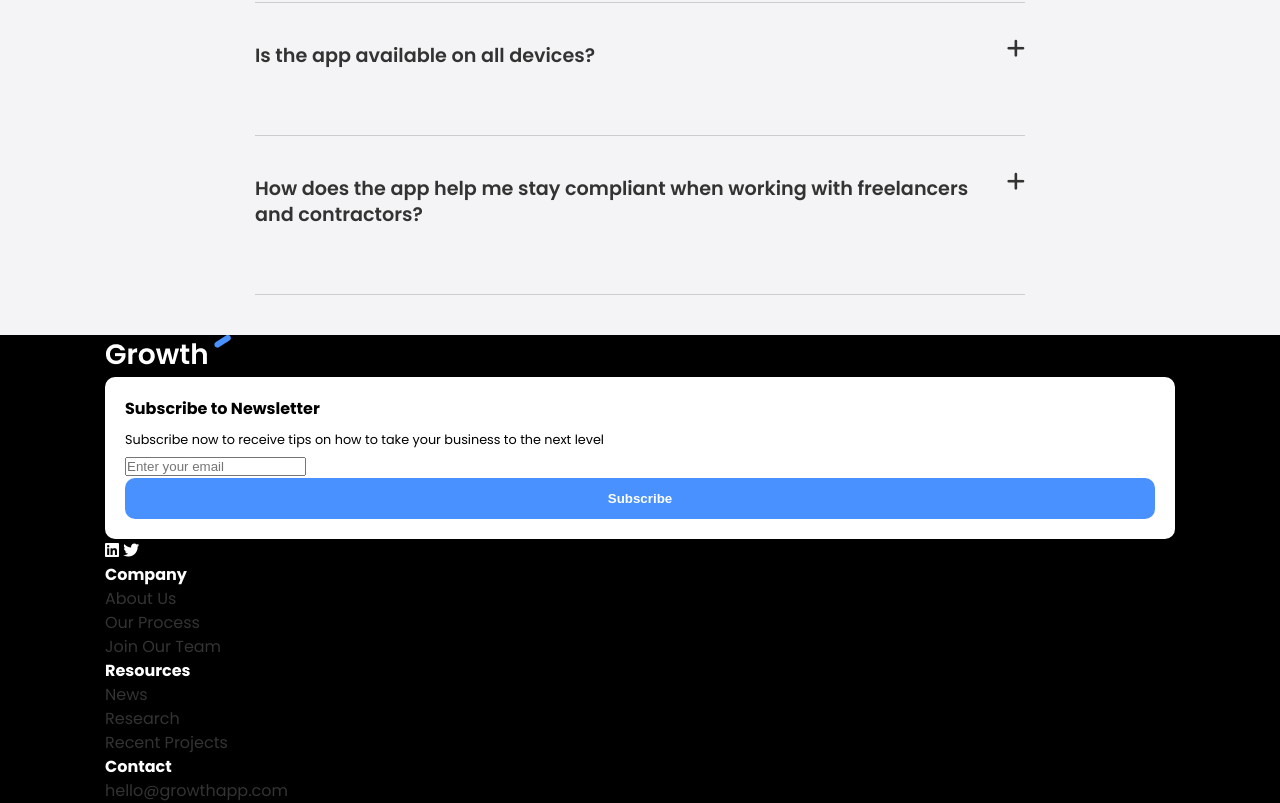
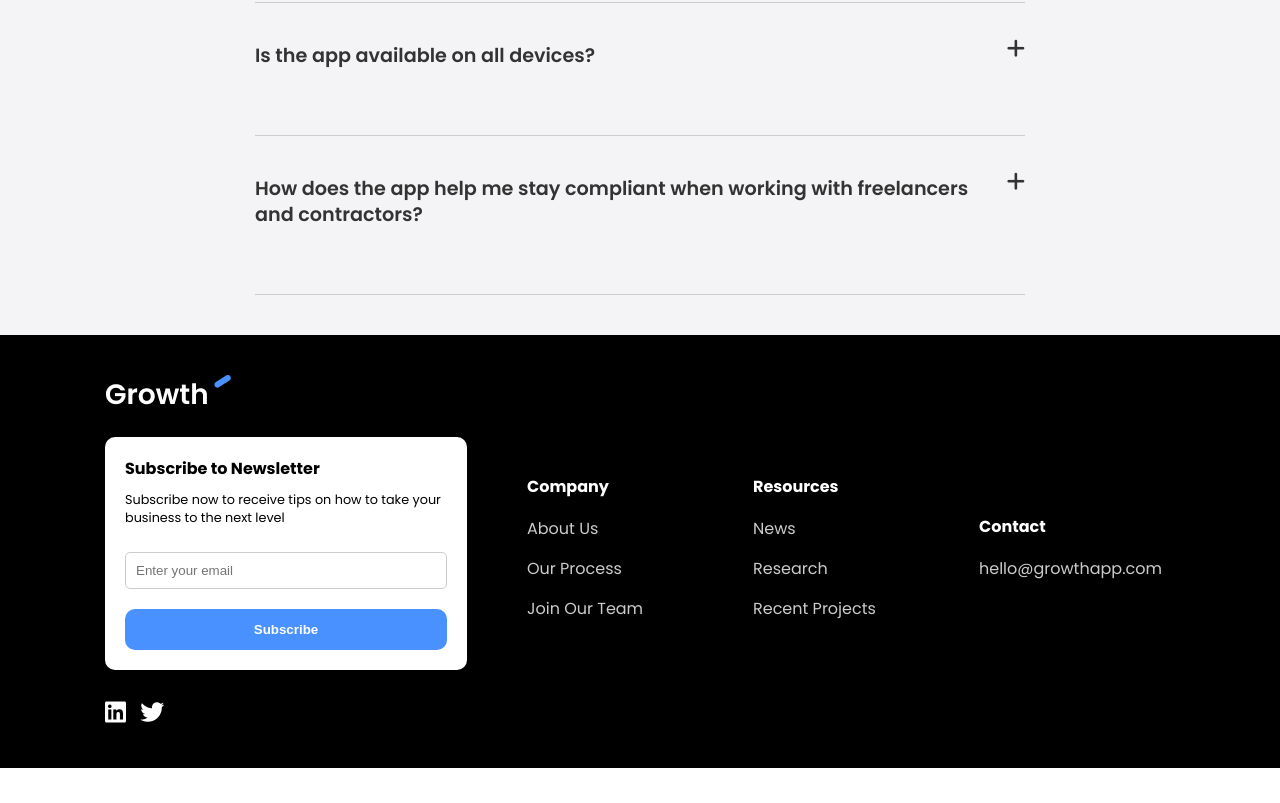
Before and after one commit to Deano1592/traversy-media-professional-website, a plain HTML site: page index.html in a window 1280 px wide. Shown: the part 3942-4745 px from the top of the page. After the commit the page ends 4710 px from the top, so only its background shows below. Drawn offline with Linux system fonts and the light colour scheme.

Commit message:
Finished footer section

```diff
--- a/css/style.css
+++ b/css/style.css
@@ -216,6 +216,48 @@ img {
     color: #fff;
 }
 
+/* FOOTER */
+.footer {
+    padding: 40px 0;
+}
+
+.footer h4 {
+    margin-bottom: 10px;
+}
+
+.footer ul li {
+    line-height: 2.5;
+}
+
+.footer a {
+    color: #ccc;
+}
+
+.footer i {
+    font-size: 1.5rem;
+    margin-right: 10px;
+}
+
+.footer-grid {
+    display: grid;
+    grid-template-columns: 2fr 1fr 1fr 1fr;
+    gap: 30px;
+    justify-content: center;
+    align-items: center;
+}
+
+.footer .card {
+    margin: 20px 30px 30px 0;
+}
+
+.footer input[type="email"] {
+    width: 100%;
+    padding: 10px;
+    border: 1px solid #ccc;
+    border-radius: 5px;
+    margin: 20px 0;
+}
+
 /* UTILITY CLASSES */
 .container {
     max-width: 1100px;
```
